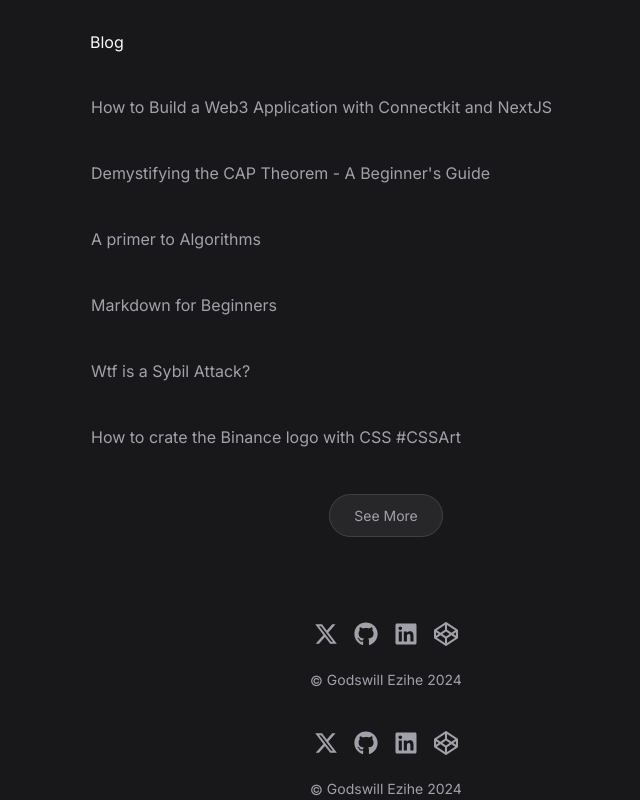
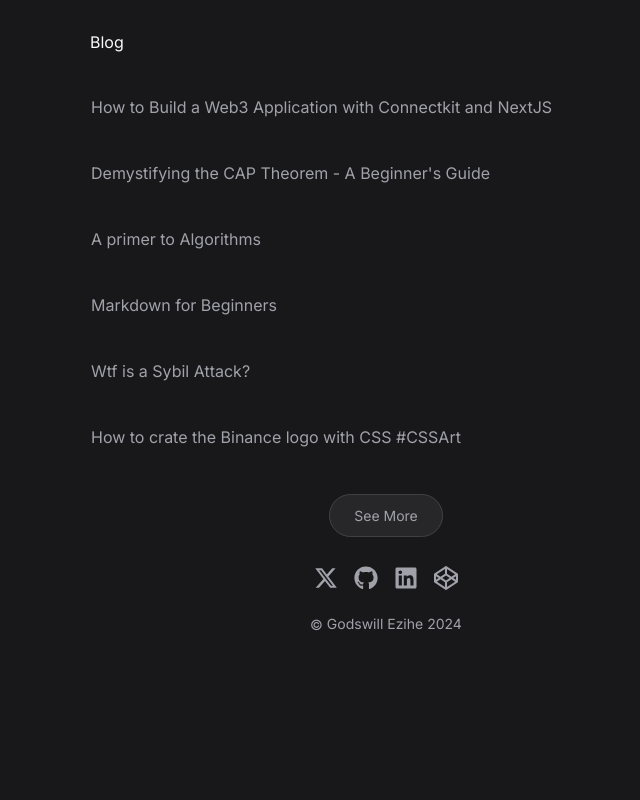
Before and after one commit to gzkdev/web-portfolio, a Next.js app: page / in a window 1280 px wide. Shown: the part 1148-1948 px from the top of the page, without its empty margins (254-894 px from the left). After the commit the page ends 1783 px from the top, so only its background shows below. Built offline with nearby package versions, Linux system fonts and the light colour scheme.

Commit message:
remove footer from page components

```diff
--- a/app/articles/page.tsx
+++ b/app/articles/page.tsx
@@ -24,8 +24,6 @@ export default function Articles() {
           ))}
         </ul>
       </section>
-
-      <Footer />
     </div>
   );
 }
--- a/app/page.tsx
+++ b/app/page.tsx
@@ -66,8 +66,6 @@ export default function Home() {
           </a>
         </div>
       </section>
-
-      <Footer />
     </div>
   );
 }
```
